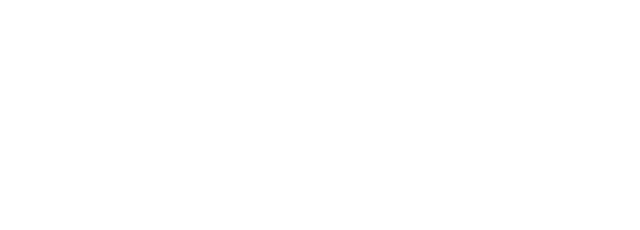
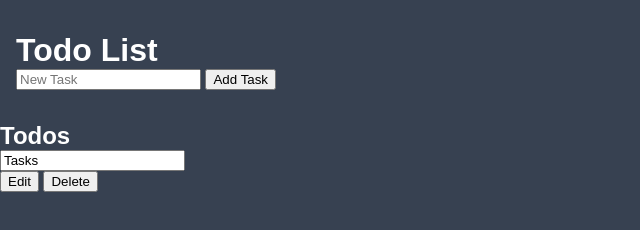
Before and after one commit to billhuynh1/todolist, a plain HTML site: page index.html in a window 1280 px wide. Shown: the whole page, without its empty margins (0-640 px from the left). Drawn offline with Linux system fonts and the light colour scheme.

Commit message:
first commit

```diff
--- a/index.html
+++ b/index.html
@@ -10,5 +10,38 @@
 </head>
 <body>
 
+    <header>
+        <h1>Todo List</h1>
+        <form id="new-task-form">
+            <input
+                type="text"
+                id="new-task-input"
+                placeholder="New Task"/>
+            <input
+                type="Submit"
+                id="new-task-submit"
+                value="Add Task"/>
+        </form>
+    </header>
+    <main>
+         <section class="todo-list">
+            <h2>Todos</h2>
+            <div id="todos">
+                 <div class="content">
+                    <input
+                        type="text"
+                        class="text"
+                        value="Tasks"
+                        readonly
+                    />
+                 </div>
+                 <div class="actions">
+                    <button class="edit">Edit</button>
+                    <button class="delete">Delete</button>
+                 </div>
+            </div>
+         </section>
+    </main>
+     <script src="main.js"></script>
 </body>
 </html>
--- a/main.css
+++ b/main.css
@@ -0,0 +1,27 @@
+:root {
+    --dark: #374151;
+    --darker: #1F2937;
+    --darkest:  #111827;
+    --gray: #6B7280;
+    --light: #EEE;
+    --pink:  #EC4899;
+    --purple: #8B5CF6;
+}
+
+* {
+    box-sizing: border-box;
+    margin: 0;
+    font-family: 'Sans-serif', Arial, Helvetica, sans-serif;
+}
+
+body {
+    display: flex;
+    flex-direction: column;
+    min-height: 100vh;
+    background: var(--dark);
+    color: #fff;
+}
+
+header {
+     padding: 2rem 1rem;
+}
--- a/main.js
+++ b/main.js
@@ -0,0 +1 @@
+alert("hello")
```
